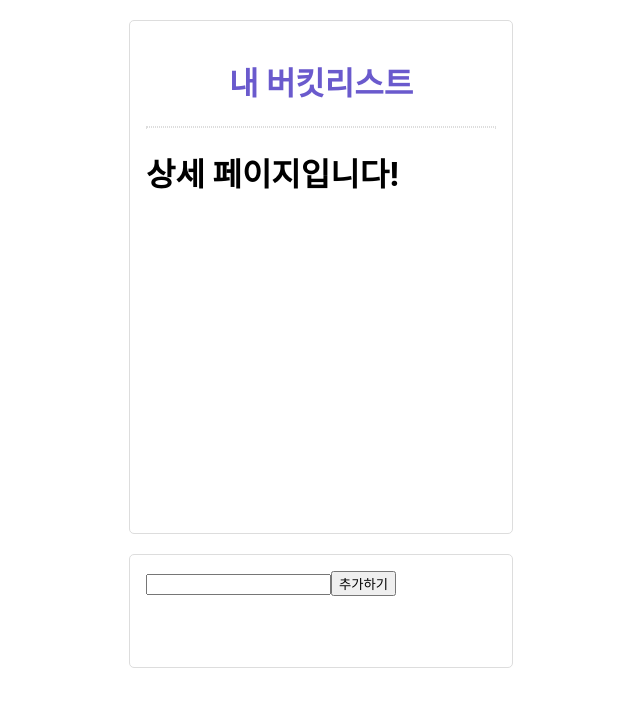
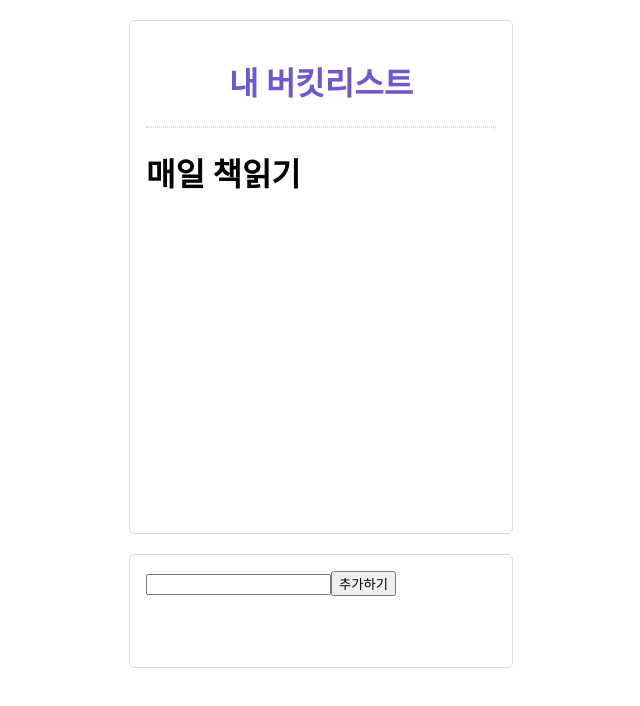
Before and after one commit to GAHYUN-P/reactprac10, a React (Create React App) app: page /detail/1 in a window 1280 px wide. Shown: the top 706 px of the page, without its empty margins (319-959 px from the left). Built offline with nearby package versions, Linux system fonts and the light colour scheme.

Commit message:
상세페이지에서 버킷리스트 내용을 띄워보기

```diff
--- a/src/App.js
+++ b/src/App.js
@@ -39,7 +39,7 @@ function App() {
                 {/* <컴포넌트 명 [props 명]={넘겨줄 것(리스트, 문자열, 숫자, ...)}/> */}
                 <Switch>
                     <Route path="/" exact render={(props) => (<BucketList list={list}/>)}/>
-                    <Route path="/detail" component={Detail}/>
+                    <Route path="/detail/:index" component={Detail}/>
                     <Route component={NotFound}/>
                 </Switch>
                 {/* 스위치 안에 있는 경로들을 하나씩 하나씩 비교하고 전부 안맞으면
--- a/src/BucketList.js
+++ b/src/BucketList.js
@@ -24,7 +24,7 @@ const BucketList = (props) => {
                             className="list_item"
                             key={index}
                             onClick={() => {
-                                history.push("/detail");
+                                history.push("/detail/"+index);
                             }}>
                             {list}
                         </ItemStyle>
--- a/src/Detail.js
+++ b/src/Detail.js
@@ -1,10 +1,19 @@
 //리액트 패키지를 불러옵니다.
 import React from "react";
+import { useParams } from "react-router-dom";
+import { useSelector } from "react-redux";
 
 const Detail = (props) => {
+    const params = useParams();
+    const bucket_list = useSelector((state) => state.bucket.list);
+    const bucket_index = params.index;
+    console.log(bucket_list)
+    console.log(params);
+    console.log(bucket_list[bucket_index]);
+
 
     return (
-    <h1>상세 페이지입니다!</h1>
+    <h1>{bucket_list[bucket_index]}</h1>
     )
 };
 
```
